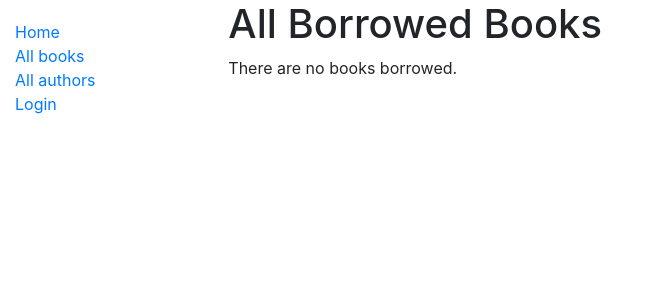
After one commit to germain1909/mozillaLibrary, a Django app: page /catalog/borrowed/ in a window 1280 px wide. The commit adds this page. Shown: the top 300 px of the page, without its empty margins (0-649 px from the left). Run offline with Django 3.2, Linux system fonts and the light colour scheme; tables that the repository leaves empty hold one stand-in row (values such as "Sample post"); some libraries are stand-ins or nearby versions.

Commit message:
add in all borrowed page to help with testing of forms part 2

```diff
--- a/catalog/models.py
+++ b/catalog/models.py
@@ -82,7 +82,8 @@ class BookInstance(models.Model):
     )
 
     class Meta:
-        ordering = ['due_back']
+        ordering = ['due_back'],
+        permissions = (("can_mark_returned", "Set book as returned"),)
 
     def __str__(self):
         """String for representing the Model object."""
--- a/catalog/templates/base_generic.html
+++ b/catalog/templates/base_generic.html
@@ -21,6 +21,7 @@
           {% if user.is_authenticated %}
             <li>User: {{ user.get_username }}</li>
             <li><a href="{% url 'my-borrowed' %}">My Borrowed</a></li>
+            <li><a href="{% url 'all-borrowed' %}">All Borrowed books</a></li>
            <li><a href="{% url 'logout'%}?next={{request.path}}">Logout</a></li>
           {% else %}
           <li><a href="{% url 'login'%}?next={{request.path}}">Login</a></li>
--- /dev/null
+++ b/catalog/templates/bookinstance_list_borrowed_all.html
@@ -0,0 +1,19 @@
+{% extends "base_generic.html" %}
+
+{% block content %}
+    <h1>All Borrowed Books</h1>
+
+    {% if bookinstance_list %}
+    <ul>
+
+      {% for bookinst in bookinstance_list %}
+      <li class="{% if bookinst.is_overdue %}text-danger{% endif %}">
+        <a href="{% url 'book-detail' bookinst.book.pk %}">{{bookinst.book.title}}</a> ({{ bookinst.due_back }}) {% if user.is_staff %}- {{ bookinst.borrower }}{% endif %} {% if perms.catalog.can_mark_returned %}- <a href="{% url 'renew-book-librarian' bookinst.id %}">Renew</a>  {% endif %}
+      </li>
+      {% endfor %}
+    </ul>
+
+    {% else %}
+      <p>There are no books borrowed.</p>
+    {% endif %}
+{% endblock %}
--- a/catalog/urls.py
+++ b/catalog/urls.py
@@ -7,6 +7,7 @@ urlpatterns = [
     path('book/<int:pk>', views.BookDetailView.as_view(), name='book-detail'),
     path('mybooks/', views.LoanedBooksByUserListView.as_view(), name='my-borrowed'),
     path('book/<uuid:pk>/renew/', views.renew_book_librarian, name='renew-book-librarian'),
+    path(r'borrowed/', views.LoanedBooksAllListView.as_view(), name='all-borrowed'),  # Added for challenge
 ]
 #path(url pattern,view function, name to be used to reverse url)
 #reverse url means  to dynamically create a URL that  points to the
--- a/catalog/views.py
+++ b/catalog/views.py
@@ -81,6 +81,19 @@ class LoanedBooksByUserListView(LoginRequiredMixin,generic.ListView):
 
         #LoginRequiredMixin means only logged in users can call this view
 
+#class LoanedBooksAllListView(PermissionRequiredMixin, generic.ListView):
+#come back and add permissions
+class LoanedBooksAllListView(generic.ListView):
+    """Generic class-based view listing all books on loan. Only visible to users with can_mark_returned permission."""
+    model = BookInstance
+    #permission_required = 'catalog.can_mark_returned'
+    #come back and finish permissions
+    template_name = 'bookinstance_list_borrowed_all.html'
+    paginate_by = 10
+
+    def get_queryset(self):
+        return BookInstance.objects.filter(status__exact='o').order_by('due_back')
+
 def renew_book_librarian(request, pk):
     book_instance = get_object_or_404(BookInstance, pk=pk)
 
```
